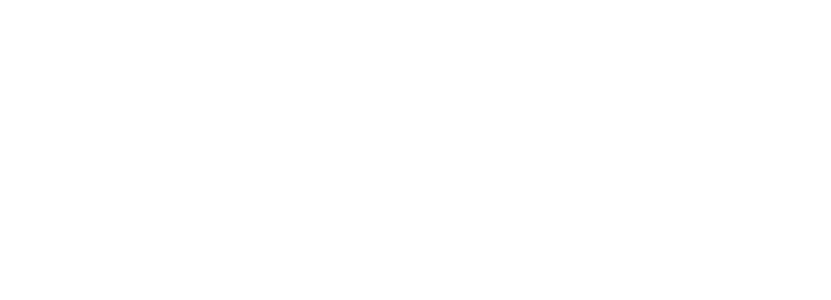
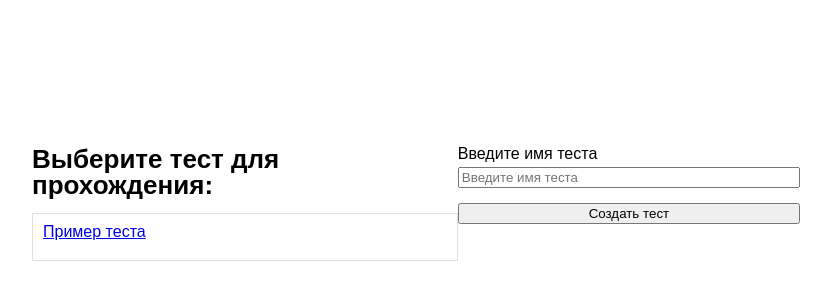
Before and after one commit to puerchik/madsoft_test, a React (Vite) app: page / in a window 1280 px wide. Shown: the part 104-404 px from the top of the page, without its empty margins (224-1055 px from the left). Built offline with nearby package versions, Linux system fonts and the light colour scheme.

Commit message:
fix: fix styles

```diff
--- a/src/components/homePage/HomePage.tsx
+++ b/src/components/homePage/HomePage.tsx
@@ -1,5 +1,12 @@
+import { TestCreationForm } from '../testCreationForm'
+import { TestSelectionComponent } from '../testSelectionComponent'
 import s from './homePage.module.scss'
 
 export const HomePage = () => {
-  return <div className={s.wrapper}></div>
+  return (
+    <div className={s.wrapper}>
+      <TestSelectionComponent />
+      <TestCreationForm />
+    </div>
+  )
 }
--- a/src/components/homePage/homePage.module.scss
+++ b/src/components/homePage/homePage.module.scss
@@ -0,0 +1,3 @@
+.wrapper {
+  display: flex;
+}
--- a/src/components/question/question.module.scss
+++ b/src/components/question/question.module.scss
@@ -2,8 +2,6 @@
   display: flex;
   flex-direction: column;
   gap: 15px;
-  width: 60%;
-  margin: 0 auto;
 }
 
 .titleWrapper {
--- a/src/components/result/result.module.scss
+++ b/src/components/result/result.module.scss
@@ -2,8 +2,6 @@
   display: flex;
   flex-direction: column;
   gap: 15px;
-  width: 60%;
-  margin: 0 auto;
 }
 
 .title {
--- a/src/components/testSelectionComponent/testSelectionComponent.module.scss
+++ b/src/components/testSelectionComponent/testSelectionComponent.module.scss
@@ -2,8 +2,6 @@
   display: flex;
   flex-direction: column;
   gap: 15px;
-  width: 60%;
-  margin: 0 auto;
 }
 
 .title {
--- a/src/routes/routesConfig.tsx
+++ b/src/routes/routesConfig.tsx
@@ -1,13 +1,18 @@
 import { createBrowserRouter } from 'react-router-dom'
 
-import { App } from '@/app/App'
 import { Question } from '@/components/question'
 import { Result } from '@/components/result'
+import { App } from '@/app/App'
+import { HomePage } from '@/components/homePage'
 
 export const router = createBrowserRouter([
   {
     path: '/',
     element: <App />,
+    children: [
+      {
+        index: true,
+        element: <HomePage />,
       },
       {
         path: '/test/:id/:number',
@@ -17,4 +22,6 @@
         path: '/test/:id/result',
         element: <Result />,
       },
+    ],
+  },
 ])
--- a/src/styles/_boilerplate.scss
+++ b/src/styles/_boilerplate.scss
@@ -24,5 +24,6 @@
 }
 
 main {
+  width: 60%;
   margin: 0 auto;
 }
```
Lines whose indentation alone changed are shown as unchanged.
